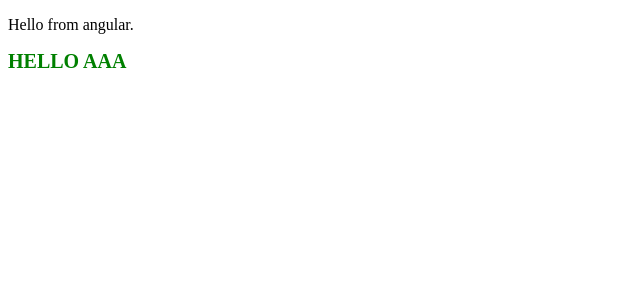
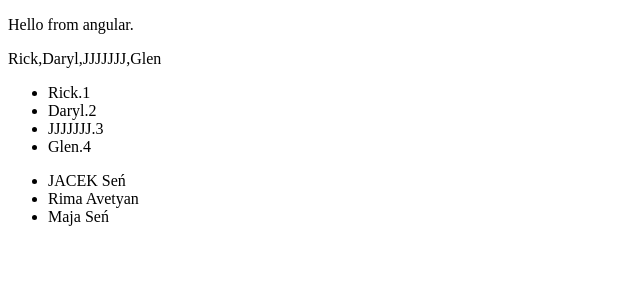
Before and after one commit to jaceksen/AngularFromFrontToBack, an Angular app: page / in a window 1280 px wide. Shown: the top 300 px of the page, without its empty margins (0-640 px from the left). Built offline with nearby package versions, Linux system fonts and the light colour scheme.

Commit message:
lekcja20_arrays

```diff
--- a/src/app/components/sandbox/sandbox.component.css
+++ /dev/null
@@ -1,5 +0,0 @@
-.special{
-             color:green;
-             font-size: 20px;
-             text-transform:uppercase;
-         }
--- a/src/app/components/sandbox/sandbox.componet.ts
+++ b/src/app/components/sandbox/sandbox.componet.ts
@@ -2,17 +2,44 @@
 
 @Component({
     selector:'sandbox',
-    templateUrl:'./sandbox.component.html',
-    styleUrls:['./sandbox.component.css']
-//     styles: [`
-//     .special{
-//         color:green;
-//         font-size: 20px;
-//         text-transform:uppercase;
-//     }
-// `]
+    template:`
+        {{ people }}
+
+        <ul>
+            <li *ngFor="let person of people; let i = index">
+            {{person}}.{{i+1}}
+            </li>
+        </ul>
+        <ul>
+        <li *ngFor="let person of people2; let i = index">
+        {{person.firstName}} {{person.lastName}}
+        </li>
+    </ul>
+    `
 })
 
 export class SandboxComponent{
     name:string='aaa';
+
+    people = ['Rick', 'Daryl', 'Carl', 'Glen'];
+
+    people2=[
+        {
+            firstName: 'Jacek',
+            lastName: 'Seń'
+        },
+        {
+            firstName: 'Rima',
+            lastName: 'Avetyan'
+        },
+        {
+            firstName: 'Maja',
+            lastName: 'Seń'
+        }
+    ];
+
+    constructor(){
+        this.people[2] = 'JJJJJJJ';
+        this.people2[0].firstName = 'JACEK';
+    }
 }
```
